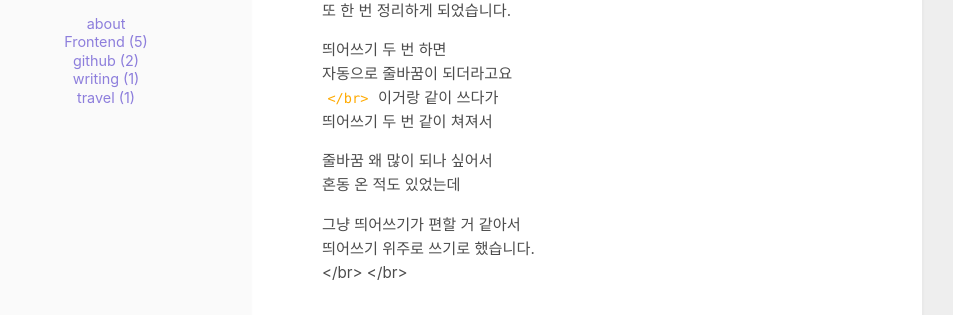
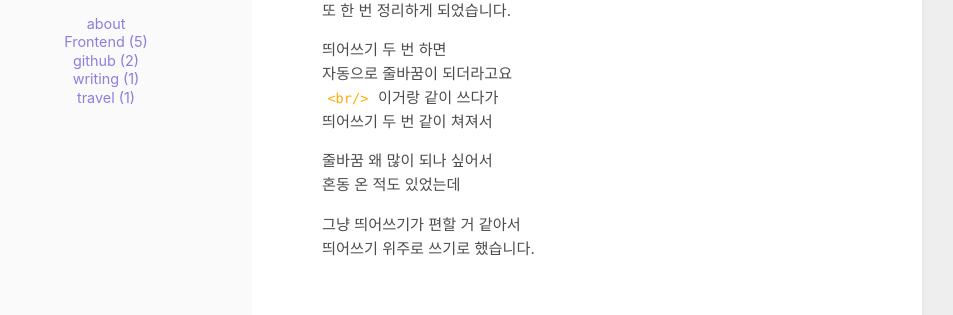
Before and after one commit to SeungYeon04/SeungYeon04.github.io, a Jekyll site: the page built from _posts/2023-01-11-kiosk4.md, in a window 1280 px wide and 1400 px high. Shown: the part 341-656 px from the top of the window, without its empty margins (198-1151 px from the left). Built offline with Jekyll 4.4.1, drawn with Linux system fonts in a browser that asks for light colours.

Commit message:
Update 2023-01-11-kiosk4.md

```diff
--- a/_posts/2023-01-11-kiosk4.md
+++ b/_posts/2023-01-11-kiosk4.md
@@ -11,7 +11,7 @@ comments: true
 
 띄어쓰기 두 번 하면
 자동으로 줄바꿈이 되더라고요
-`</br>` 이거랑 같이 쓰다가
+`<br/>` 이거랑 같이 쓰다가
 띄어쓰기 두 번 같이 쳐져서
 
 줄바꿈 왜 많이 되나 싶어서
@@ -19,8 +19,8 @@ comments: true
 
 그냥 띄어쓰기가 편할 거 같아서
 띄어쓰기 위주로 쓰기로 했습니다.
-</br>
-</br>
+<br/>
+<br/>
 
 ## 로컬 스토리지 지식 정리
 
@@ -40,7 +40,7 @@ comments: true
 브라우저 종료해도
 다음에 그 데이터를
 다시 사용 가능하다고 한다.
-</br>
+<br/>
 
 ***
 
@@ -55,8 +55,8 @@ localStorage.setItem('key', 'value');
 값의 키에 따라 데이터를
 꺼낼 수도 있다고 한다.
 
-</br>
-</br>
+<br/>
+<br/>
 
 | 매서드 | 설명 |
 |---|:---:|
```
